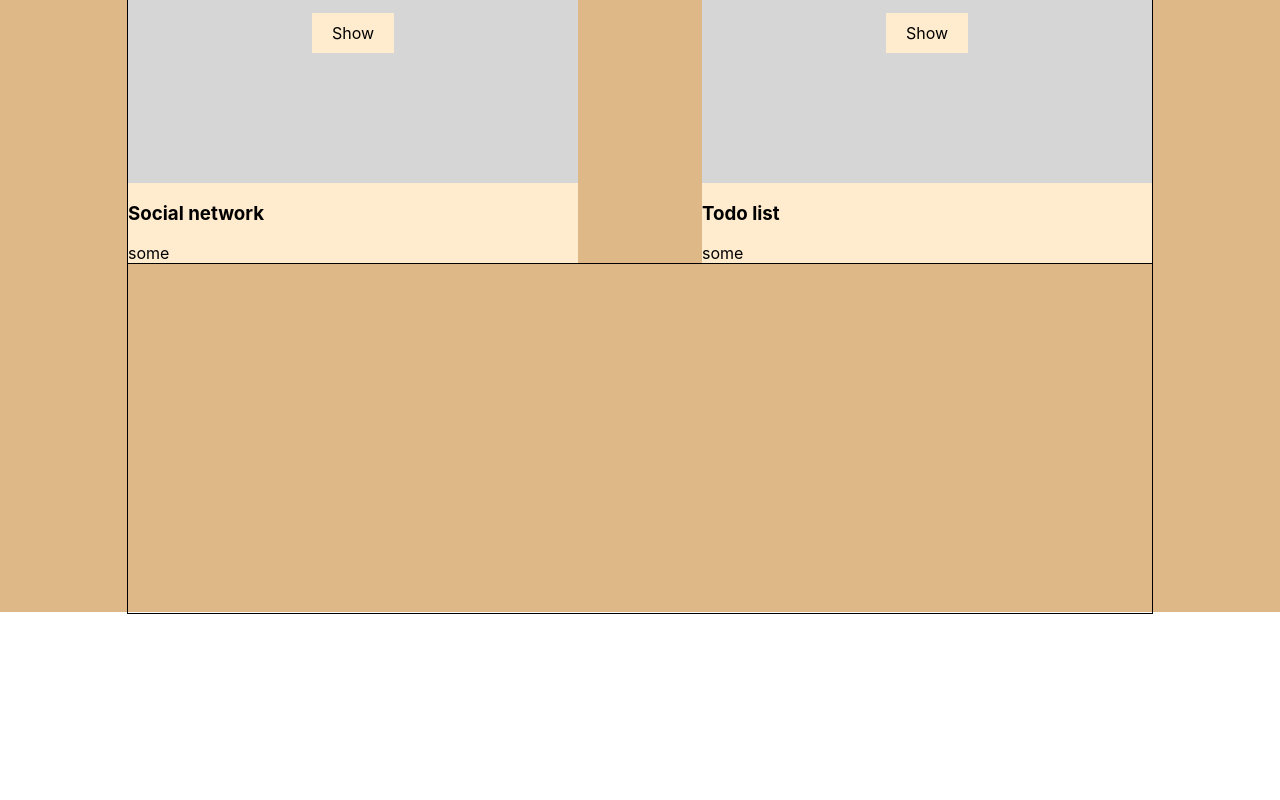
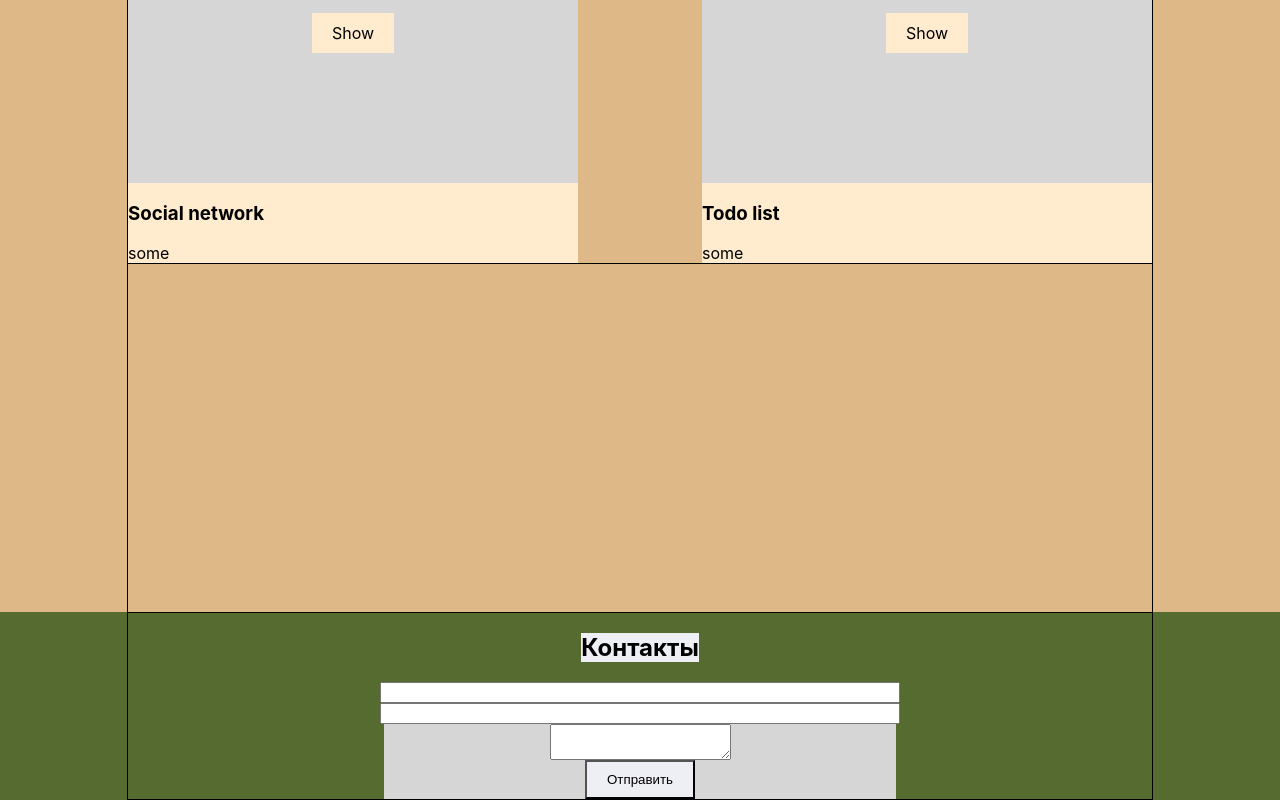
Before and after one commit to irassl/portfolio, a React (Create React App) app: page / in a window 1280 px wide. Shown: the part 1868-2668 px from the top of the page. Before the commit the page ends 2482 px from the top, so only its background shows below. Built offline with nearby package versions, Linux system fonts and the light colour scheme.

Commit message:
contacts

```diff
--- a/src/App.tsx
+++ b/src/App.tsx
@@ -4,6 +4,7 @@ import {Header} from "./header/Header";
 import {Main} from "./main/Main";
 import {Skills} from "./skills/Skills";
 import {Projects} from "./projects/Projects";
+import {Contacts} from "./contacts/Contacts";
 
 function App() {
   return (
@@ -12,6 +13,7 @@ function App() {
         <Main/>
         <Skills/>
         <Projects/>
+        <Contacts/>
     </div>
   );
 }
--- /dev/null
+++ b/src/contacts/Contacts.module.css
@@ -0,0 +1,25 @@
+.contactsBlock{
+    background-color: darkolivegreen;
+}
+.contactsContainer{
+    flex-direction: column;
+    justify-content: flex-start;
+}
+.title{
+    background-color: #eeeef5;
+}
+.contactForm{
+    width: 50%;
+    background-color: #d6d6d6;
+    display: flex;
+    flex-direction: column;
+    align-items: center;
+}
+
+.contactForm input, contactForm textarea{
+    width: 100%;
+}
+.submitBtn{
+    padding: 10px 20px;
+    background-color: #eeeef5;
+}
--- /dev/null
+++ b/src/contacts/Contacts.tsx
@@ -0,0 +1,19 @@
+import React from "react";
+import style from './Contacts.module.css';
+import styleContainer from '../common/styles/Container.module.css'
+
+export const Contacts = () => {
+    return (
+        <div className={style.contactsBlock}>
+            <div className={`${style.contactsContainer}  ${styleContainer.container}`}>
+                <h2 className={style.title}> Контакты</h2>
+                <form className={style.contactForm}>
+                    <input type='text'/>
+                    <input type='text'/>
+                    <textarea/>
+                    <button type='submit' className={style.submitBtn}>Отправить</button>
+                </form>
+            </div>
+        </div>
+    )
+}
```
